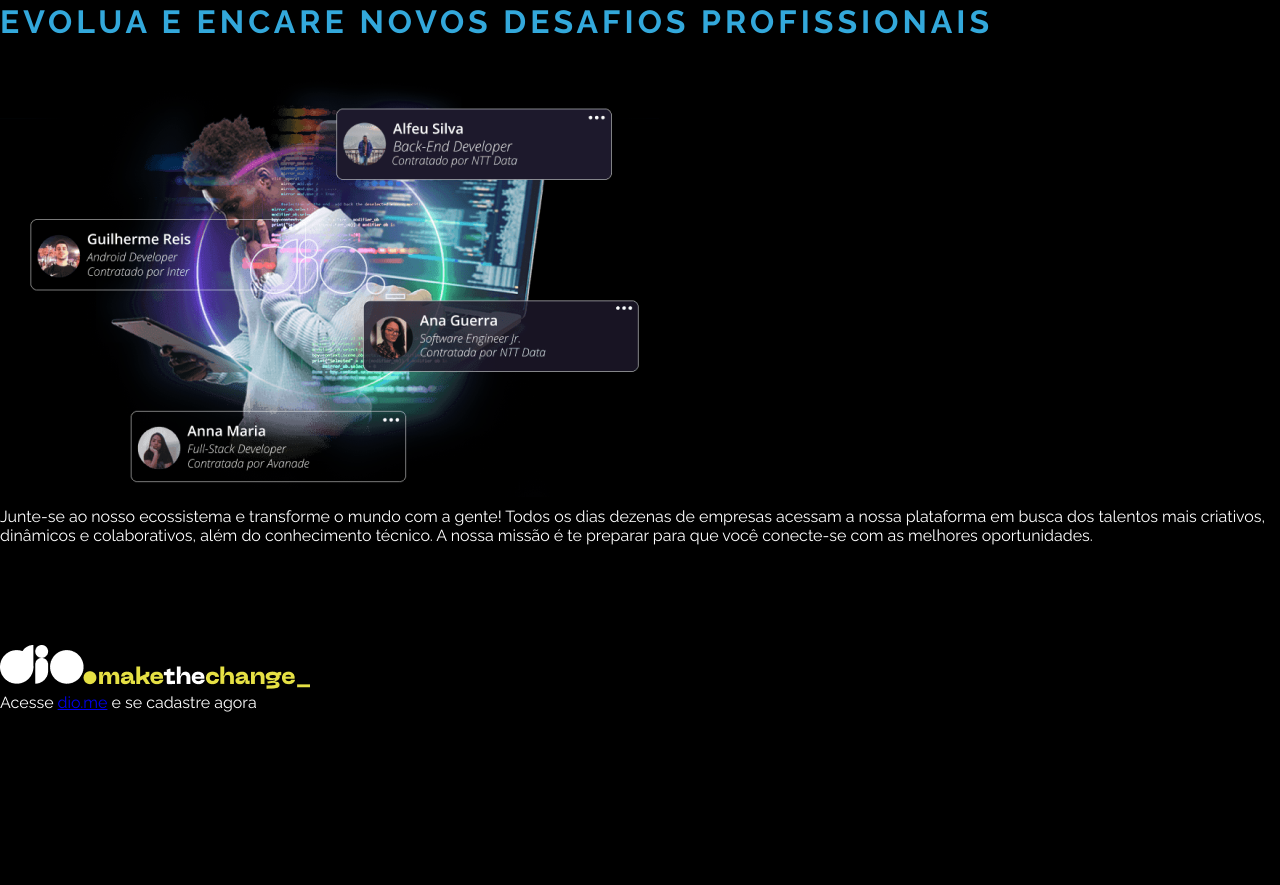
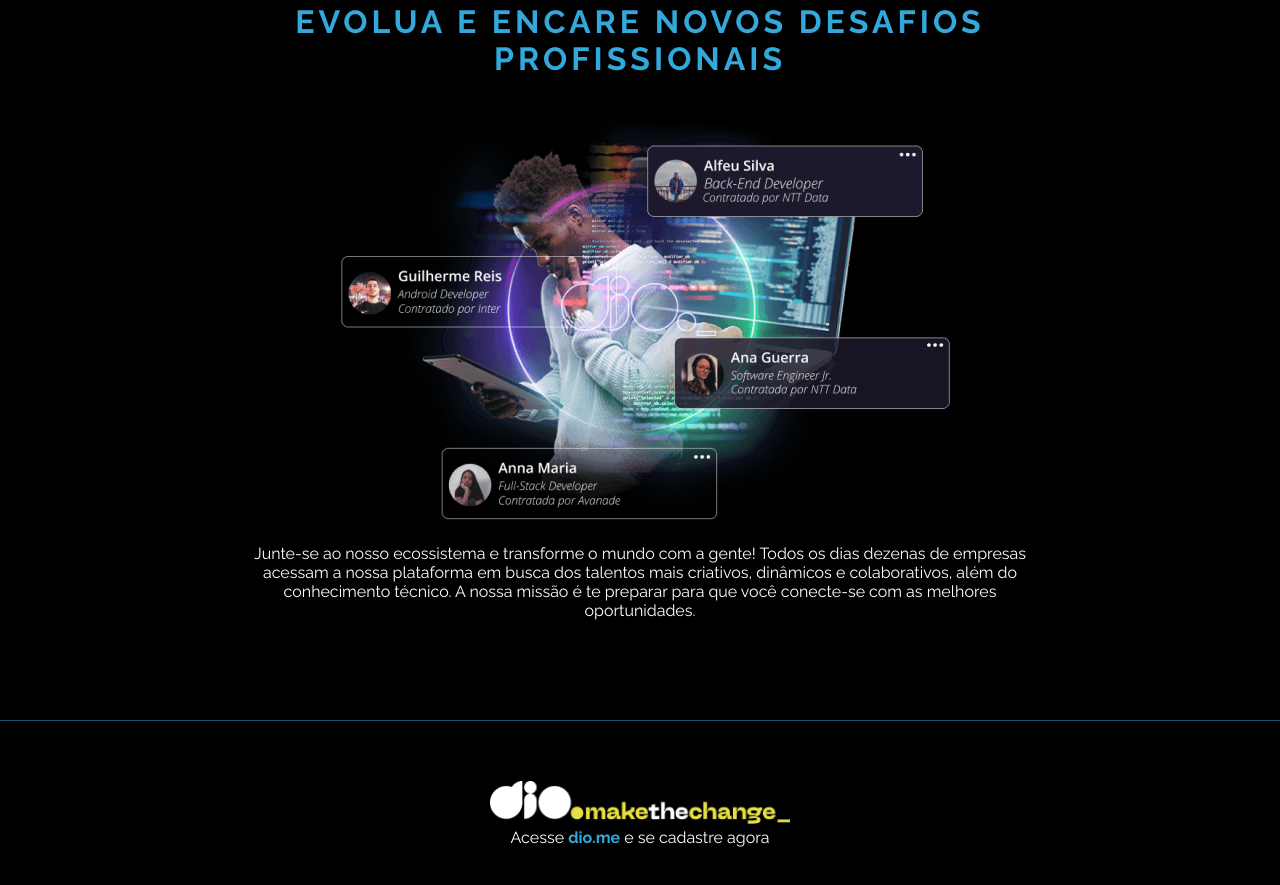
Before and after one commit to fsousa-hub/trilha-css-desafio-01-dio, a plain HTML site: page index.html in a window 1280 px wide. Shown: the part 1791-2676 px from the top of the page. Before the commit the page ends 2503 px from the top, so only its background shows below. Drawn offline with Linux system fonts and the light colour scheme.

Commit message:
Finalização do projeto Landing Page com HTML e CSS

```diff
--- a/assets/css/style.css
+++ b/assets/css/style.css
@@ -85,16 +85,16 @@
 }
 
 /* CSS - Course */
-#course-content{
+#course-content {
     width: 800px;
     text-align: center;
 }
 
-#course-content .modules-list{
+#course-content .modules-list {
     margin: 24px 0;
 }
 
-#course-content .modules-list .module{
+#course-content .modules-list .module {
     margin: 0 auto 24px;
     padding: 16px;
     width: 530px;
@@ -105,13 +105,13 @@
     box-shadow: inset --5px 6px 8px rgba(0, 0, 0, .7);
 }
 
-#course-content .modules-list .module span{
+#course-content .modules-list .module span {
     color: #33A8DB;
 }
 
 
 /* Transforme Mundo */
-#transform-world{
+#transform-world {
     height: 560px;
     padding: 200px;
     background-size: cover;
@@ -122,10 +122,39 @@
 }
 
 
-#transform-world p{
+#transform-world p {
     font-size: 2.5rem;
     font-weight: 900;
     text-transform: uppercase;
     max-width: 250px;
     text-shadow: 3px 2px #33A8DB;
 }
+
+/* Professional Challenges */
+#professional-challenges {
+    text-align: center;
+    width: 800px;
+}
+
+#professional-challengs img {
+    margin: 32px 0;
+}
+
+
+/* Footer  */
+footer{
+    padding: 60px 0;
+    text-align: center;
+    border-top: 1px solid #33A8DB80;
+    background-image: linear-gradient(rgba(50, 168, 219, .2));
+}
+
+footer .dio-logo{
+    width: 300px;
+}
+
+footer a{
+    font-weight: bold;
+    text-decoration: none;
+    color: #33A8DB;
+}
```
